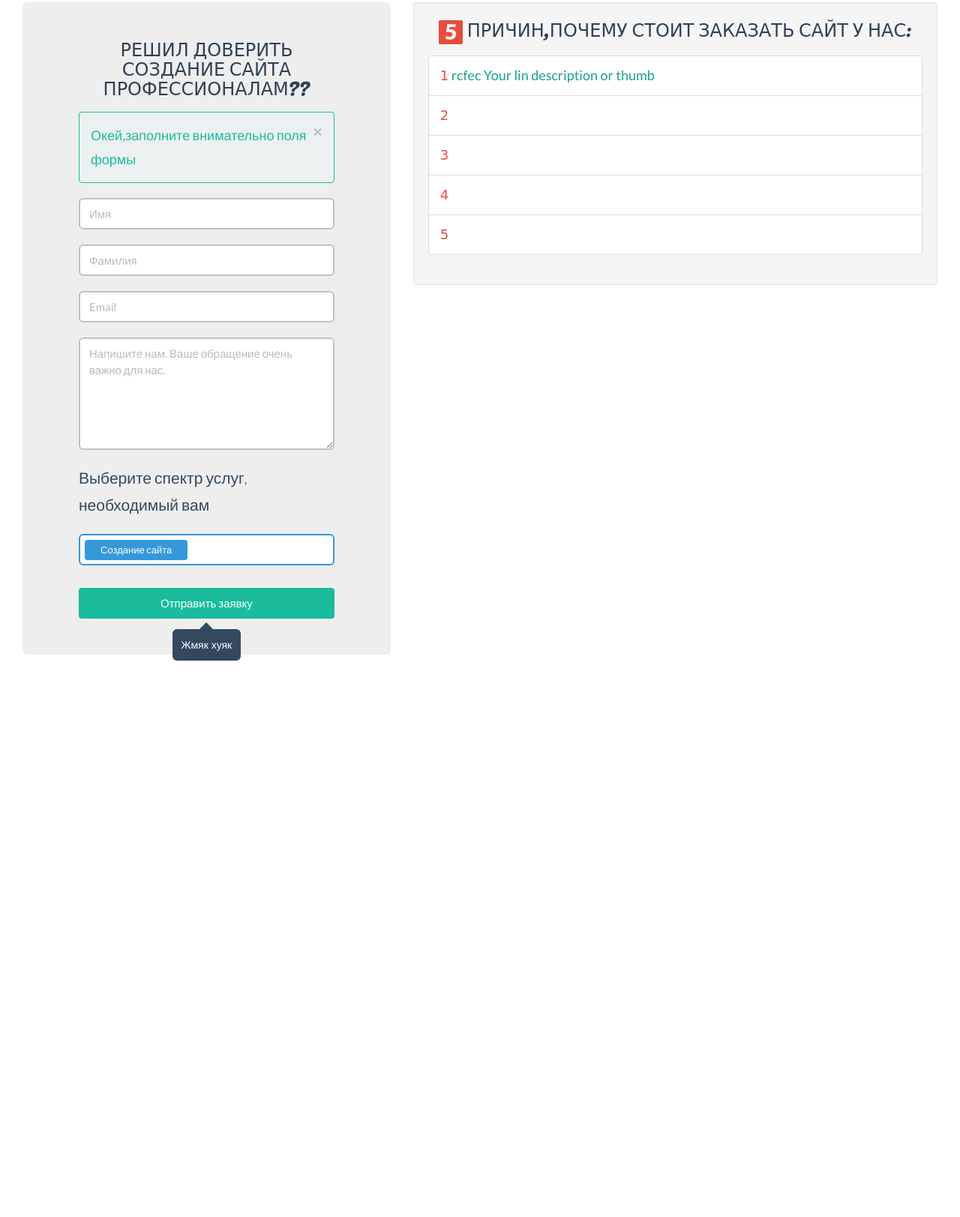
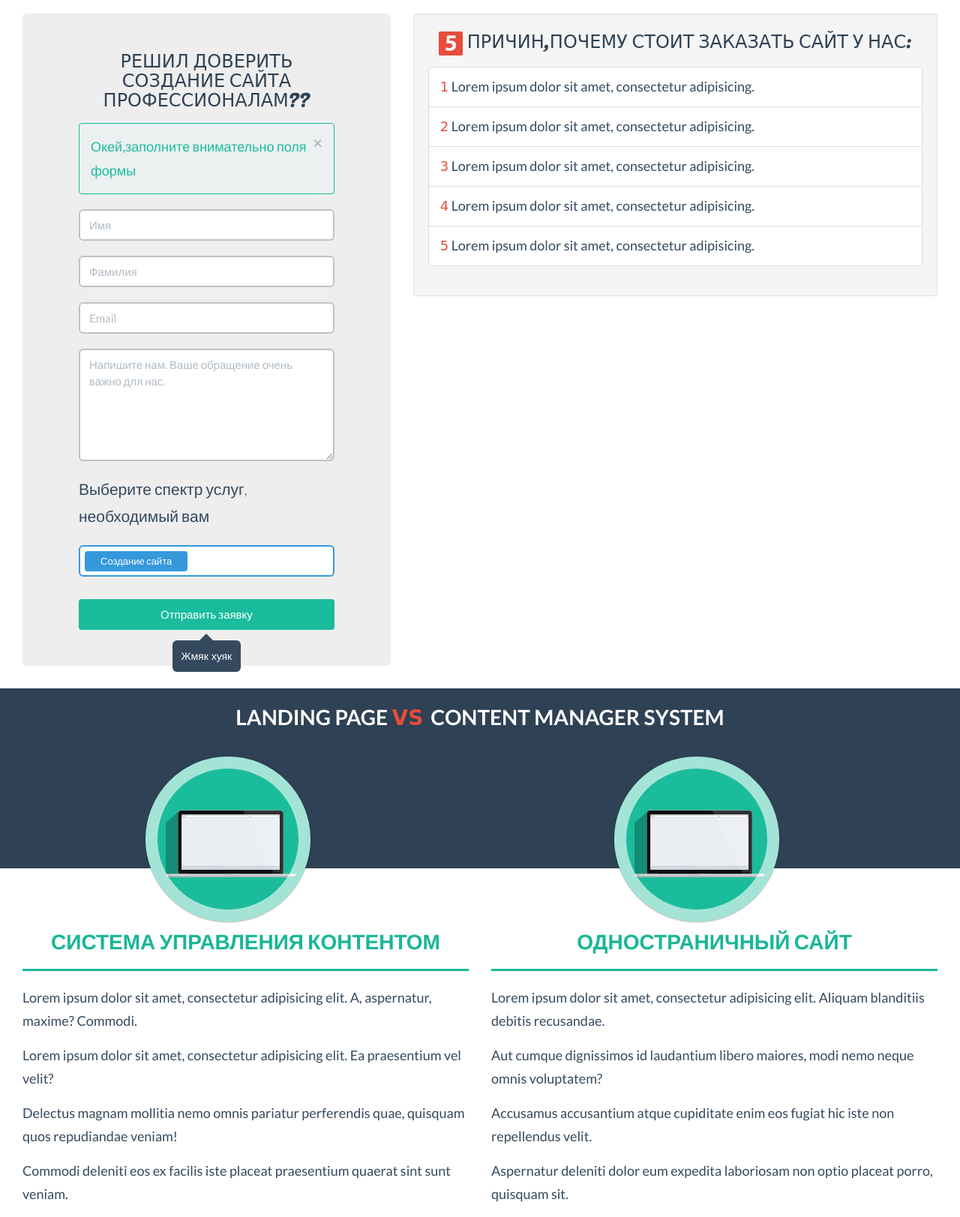
Before and after one commit to Rif0-coder/site_in_flat, a website: page index.html in a window 1280 px wide. Shown: the part 1159-2782 px from the top of the page at 75% size. Before the commit the page ends 2074 px from the top, so only its background shows below. Drawn offline with Linux system fonts and the light colour scheme; files whose address does not match are found by name; a web font is replaced by a local one.

Commit message:
minsk first commit

```diff
--- a/index.html
+++ b/index.html
@@ -1,7 +1,5 @@
 <!DOCTYPE html>
-<lang="en">
 <head>
-
   <meta charset="utf-8">
   <title>Flat UI - Free Bootstrap Framework and Theme</title>
   <meta name="description"
@@ -25,9 +23,6 @@
   <link href='http://fonts.googleapis.com/css?family=Lato' rel='stylesheet' type='text/css'>
   <link href='http://fonts.googleapis.com/css?family=Nova+Flat' rel='stylesheet' type='text/css'>
   <!-- /end fonts -->
-
-
-
   <link href="docs/assets/css/demo.css" rel="stylesheet">
   <link rel="shortcut icon" href="img/favicon.ico">
   <!-- HTML5 shim, for IE6-8 support of HTML5 elements. All other JS at the end of file. -->
@@ -55,8 +50,6 @@
             <ul class="nav navbar-nav">
               <li class="active"><a href="#"><i class="fa fa-home"></i> Главная<span class="navbar-unread">1</span></a>
               </li>
-
-
               <li class="dropdown">
                 <a href="#" class="dropdown-toggle" data-toggle="dropdown">Виды работ: <b class="caret"></b></a>
                 <ul class="dropdown-menu">
@@ -68,13 +61,9 @@
                   <li><a href="">Корпоративный сайт на CMS Wordpress</a></li>
                 </ul>
               </li>
-
               <li class=""><a href="">Стили дизайна</a></li>
               <li class=""><a href=""><i class="fa fa-usd"></i> Цены</a></li>
-
-
             </ul>
-
           </div>
           <!-- /.navbar-collapse -->
         </nav>
@@ -109,7 +98,7 @@
 </div>
 <!--add tile block in body-->
 
-<div class="container-fluid bg">
+<div class="container-fluid bg ">
   <div class="row">
     <div class="col-xs-12">
       <p class="big-h5-text">Мы осуществляем следующие виды работ:</p>
@@ -153,14 +142,16 @@
       <div class="tile">
         <img src="img/icons/svg/ribbon.svg" alt="ribbon" class="tile-hot-ribbon">
         <img src="dist/img/icons/png/joomla.png" alt="Chat" class="tile-image">
+
         <h3 class="tile-title">Корпоративный сайт на CMS Joomla (2.5-3.0)</h3>
+
         <p>Lorem ipsum dolor sit amet, consectetur adipisicing elit. Cumque doloribus excepturi harum!</p>
         <a class="btn btn-primary btn-large btn-block" href="#">Подробнее</a>
       </div>
     </div>
   </div>
 </div>
-<div class="container-fluid bg-two">
+<div class="container-fluid " style="margin-top: 27px;">
 
   <div class="col-xs-12 col-md-5 col-sm-6 col-lg-5">
     <div class="jumbotron form">
@@ -214,24 +205,106 @@
       <h6><img src="dist/img/icons/png/five.png" alt=""/> причин,почему стоит заказать сайт у нас:</h6>
 
       <ul class="list-group">
-        <li class="list-group-item"><span class="number">1</span>
-          <a href="dist/img/icons/png/Book.png"
-             data-rel="lightcase" showTitle="true"
-             title="cfrecfr">
-            <inline> rcfec</inline>
-            Your lin description or thumb
-          </a>
+        <li class="list-group-item"><span class="number">1</span> Lorem ipsum dolor sit amet, consectetur adipisicing.
         </li>
-        <li class="list-group-item"><span class="number">2</span></li>
-        <li class="list-group-item"><span class="number">3</span></li>
-        <li class="list-group-item"><span class="number">4</span></li>
-        <li class="list-group-item"><span class="number">5</span></li>
-
+        <li class="list-group-item"><span class="number">2</span> Lorem ipsum dolor sit amet, consectetur adipisicing.
+        </li>
+        <li class="list-group-item"><span class="number">3</span> Lorem ipsum dolor sit amet, consectetur adipisicing.
+        </li>
+        <li class="list-group-item"><span class="number">4</span> Lorem ipsum dolor sit amet, consectetur adipisicing.
+        </li>
+        <li class="list-group-item"><span class="number">5</span> Lorem ipsum dolor sit amet, consectetur adipisicing.
+        </li>
       </ul>
     </div>
   </div>
 </div>
+<div class="container-fluid bg-two">
+  <h5>Landing Page <span class="vs"> VS </span>Content manager system</h5>
 
+  <div class="hidden-xs hidden-sm  col-md-6 col-lg-6 ">
+    <div class="col-xs-2 col-sm-2 col-md-2 col-lg-2 col-lg-offset-1 col-md-offset-1">
+
+    </div>
+    <div class="col-xs-2 col-sm-2 col-md-2 col-lg-2">
+      <!-- normal -->
+      <div class="ih-item circle effect13 bottom_to_top" style="z-index: 1"><a href="#">
+        <div class="img"><img src="dist/img/icons/png/vs/lp.jpg" alt="img"></div>
+        <div class="info">
+          <div class="info-back">
+            <h3>CMS</h3>
+
+            <p>Lorem ipsum dolor sit amet, consectetur adipisicing.</p>
+          </div>
+        </div>
+      </a>
+      </div>
+      <!-- end normal -->
+    </div>
+
+
+    <div class="col-xs-2 col-sm-2 col-md-2 col-lg-2">
+
+    </div>
+    <!-- end Top to Bottom-->
+
+  </div>
+
+  <div class="hidden-xs hidden-sm  col-md-6 col-lg-6">
+    <div class="col-xs-2 col-sm-2 col-md-2 col-lg-2 col-lg-offset-1 col-md-offset-1">
+
+    </div>
+    <div class="col-xs-2 col-sm-2 col-md-2 col-lg-2">
+      <!-- normal -->
+      <div class="ih-item circle effect13 bottom_to_top" style="z-index: 1"><a href="#">
+        <div class="img"><img src="dist/img/icons/png/vs/lp.jpg" alt="img"></div>
+        <div class="info">
+          <div class="info-back">
+            <h3>Landing Page</h3>
+
+            <p>Lorem ipsum dolor sit amet, consectetur adipisicing.</p>
+          </div>
+        </div>
+      </a>
+      </div>
+      <!-- end normal -->
+    </div>
+    <div class="col-xs-2 col-sm-2 col-md-2 col-lg-2">
+    </div>
+  </div>
+</div>
+
+<!--block3-->
+<div class="container-fluid bg-three">
+  <div class="row">
+    <div class="col-md-12">
+      <div class="col-xs-12 col-sm-16 col-md-6 col-lg-6 ">
+<h5 class="three">Система управления контентом</h5>
+        <hr/>
+        <p>Lorem ipsum dolor sit amet, consectetur adipisicing elit. A, aspernatur, maxime? Commodi.</p>
+
+        <p>Lorem ipsum dolor sit amet, consectetur adipisicing elit. Ea praesentium vel velit?</p>
+
+        <p>Delectus magnam mollitia nemo omnis pariatur perferendis quae, quisquam quos repudiandae veniam!</p>
+
+        <p>Commodi deleniti eos ex facilis iste placeat praesentium quaerat sint sunt veniam.</p>
+      </div>
+
+      <div class="col-xs-12 col-sm-6 col-md-6 col-lg-6 ">
+        <h5 class="three">Одностраничный сайт</h5>
+        <hr/>
+
+        <p>Lorem ipsum dolor sit amet, consectetur adipisicing elit. Aliquam blanditiis debitis recusandae.</p>
+
+        <p>Aut cumque dignissimos id laudantium libero maiores, modi nemo neque omnis voluptatem?</p>
+
+        <p>Accusamus accusantium atque cupiditate enim eos fugiat hic iste non repellendus velit.</p>
+
+        <p>Aspernatur deleniti dolor eum expedita laboriosam non optio placeat porro, quisquam sit.</p>
+      </div>
+    </div>
+  </div>
+</div>
 
 </body>
 <script>
@@ -252,8 +325,6 @@
 <script src="docs/assets/js/application.js"></script>
 
 
-
-
 <!--end-->
 
 <script>
```
Also changed, not shown: dist/css/ihover.min.css, dist/css/main.css, dist/img/cursor/targets2.png (added), dist/img/icons/png/vs/landing6.png (added), dist/img/icons/png/vs/lp.jpg (added), 1 other file.
